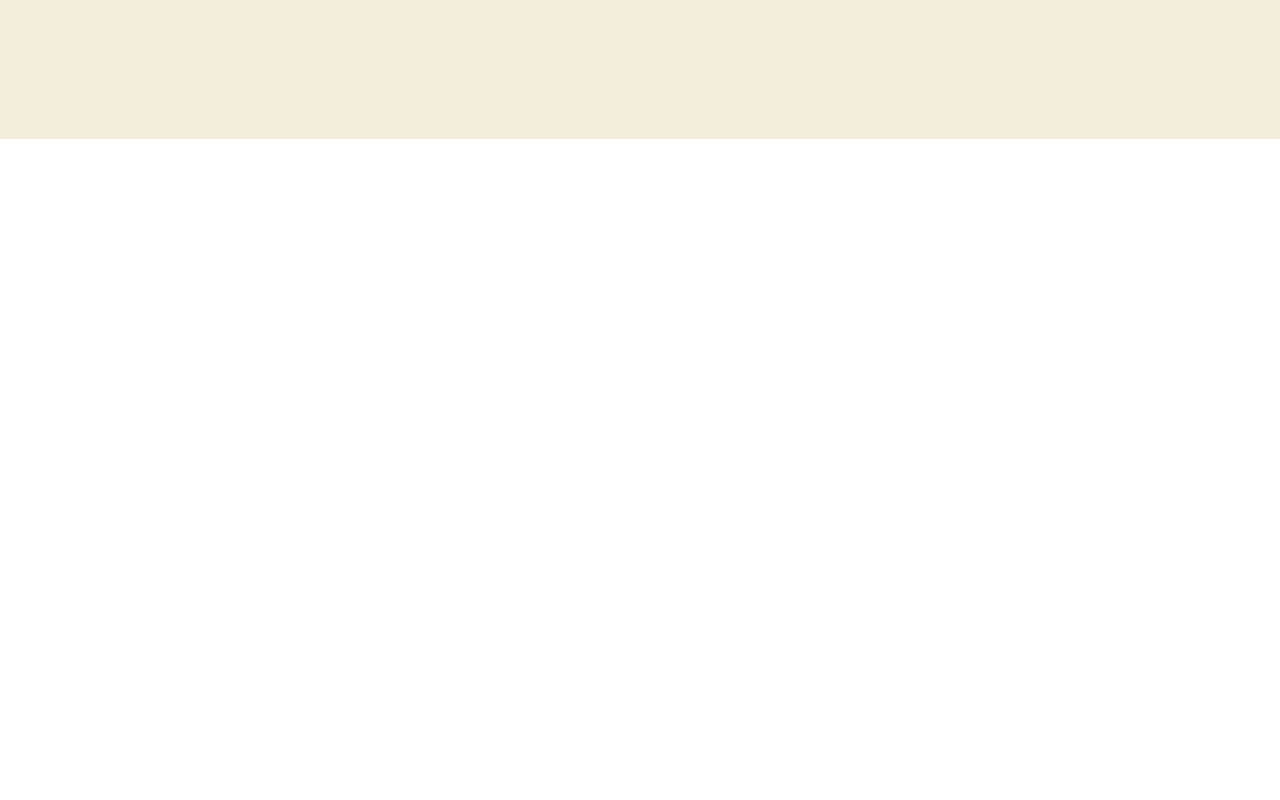
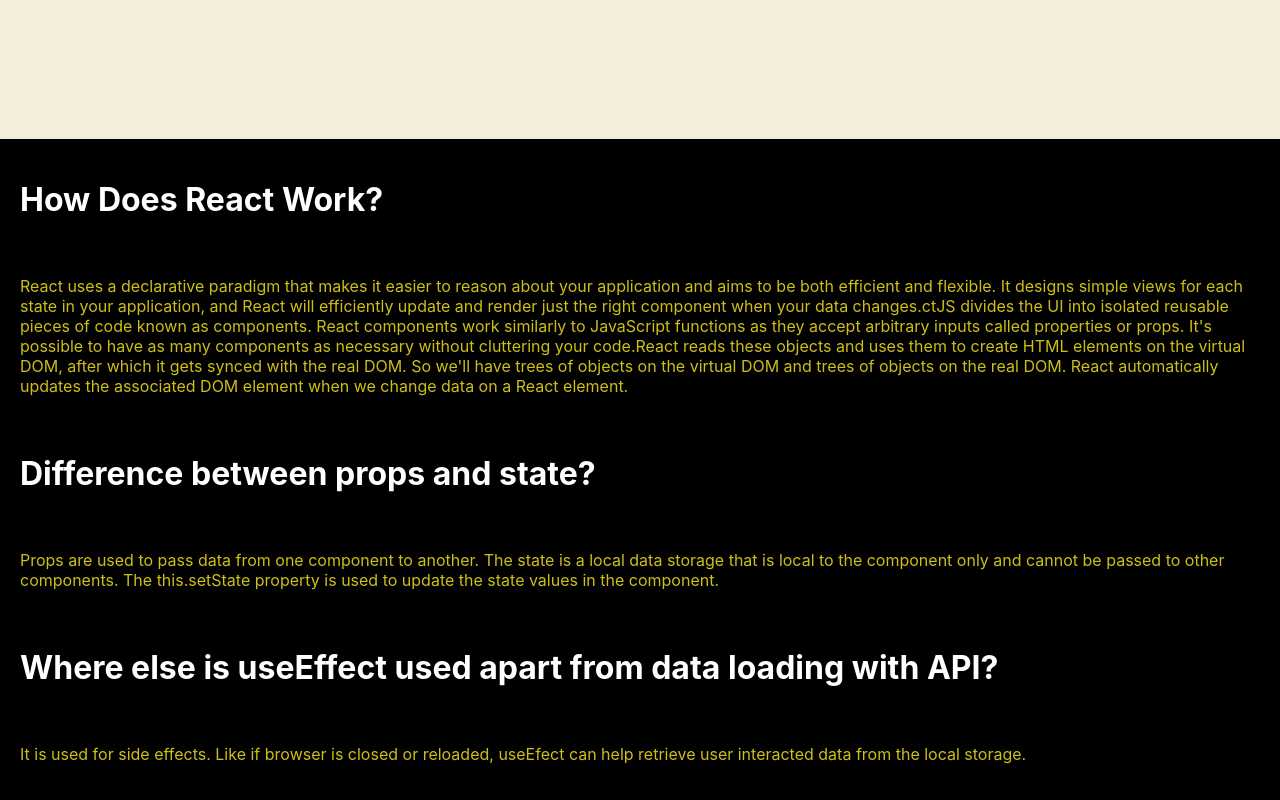
Before and after one commit to RAZYANIK/DailyExcerciseTracker, a React (Create React App) app: page / in a window 1280 px wide. Shown: the part 1510-2310 px from the top of the page. Before the commit the page ends 1649 px from the top, so only its background shows below. Built offline with nearby package versions, Linux system fonts and the light colour scheme.

Commit message:
7th commit

```diff
--- a/src/App.js
+++ b/src/App.js
@@ -1,12 +1,13 @@
 
 import './App.css';
 import LandingPage from './Component/LandingPage/LandingPage';
+import QnA from './Component/QnA/QnA';
 
 function App() {
   return (
     <div>
       <LandingPage></LandingPage>
-
+      <QnA></QnA>
     </div>
   );
 }
--- a/src/Component/LandingPage/LandingPage.js
+++ b/src/Component/LandingPage/LandingPage.js
@@ -6,12 +6,18 @@
 import './LandingPage.css'
 const LandingPage = () => {
     const [tasks, setTasks] = useState([]);
-
+    const [panel, setPanel] = useState([]);
     useEffect(() => {
         fetch('fakadata.json')
             .then(res => res.json())
             .then(data => setTasks(data))
     }, [])
+
+    const handleAssignTask = (task) => {
+        // console.log("clicked",task);
+        const newPanel = [...panel, task];
+        setPanel(newPanel);
+    }
 
     return (
         <div>
@@ -25,14 +31,14 @@
                         tasks.map(task => <Task
                             key={task.id}
                             task={task}
-
+                            handleAssignTask={handleAssignTask}
                         >
                         </Task>)
                     }
                 </div>
                 <div className='panel-container'>
                     <SidePanel
-
+                        panel={panel}
                     ></SidePanel>
 
                 </div>
--- a/src/Component/QnA/QnA.css
+++ b/src/Component/QnA/QnA.css
@@ -0,0 +1,9 @@
+h1 {
+    color: white;
+}
+
+.qna-section {
+    background-color: rgb(0, 0, 0);
+    color: rgb(206, 191, 23);
+    padding: 20px;
+}
--- a/src/Component/QnA/QnA.js
+++ b/src/Component/QnA/QnA.js
@@ -2,8 +2,18 @@
 import './QnA.css'
 const QnA = () => {
     return (
-        <div>
-
+        <div className='qna-section'>
+            <h1>How Does React Work?</h1>
+            <br />
+            <p>React uses a declarative paradigm that makes it easier to reason about your application and aims to be both efficient and flexible. It designs simple views for each state in your application, and React will efficiently update and render just the right component when your data changes.ctJS divides the UI into isolated reusable pieces of code known as components. React components work similarly to JavaScript functions as they accept arbitrary inputs called properties or props. It's possible to have as many components as necessary without cluttering your code.React reads these objects and uses them to create HTML elements on the virtual DOM, after which it gets synced with the real DOM. So we'll have trees of objects on the virtual DOM and trees of objects on the real DOM. React automatically updates the associated DOM element when we change data on a React element.</p>
+            <br />
+            <h1>Difference between props and state?</h1>
+            <br />
+            <p>Props are used to pass data from one component to another. The state is a local data storage that is local to the component only and cannot be passed to other components. The this.setState property is used to update the state values in the component.</p>
+            <br />
+            <h1>Where else is useEffect used apart from data loading with API?</h1>
+            <br />
+            <p>It is used for side effects. Like if browser is closed or reloaded, useEfect can help retrieve user interacted data from the local storage.</p>
         </div>
     );
 };
--- a/src/Component/SidePanel/SidePanel.js
+++ b/src/Component/SidePanel/SidePanel.js
@@ -1,10 +1,17 @@
-import React from 'react';
+import React, { useState } from 'react';
 import './SidePanel.css'
-const SidePanel = () => {
+const SidePanel = (props) => {
+    const [breaks, setBreaks] = useState(0);
+    const handleAddBreak = (breaks) => {
+        setBreaks(breaks);
+        localStorage.setItem('break-time', JSON.stringify(breaks));
+    }
+    const { panel } = props;
+    // console.log(panel);
 
-    const handleAddBreak = (breaks) => {
-        // console.log("clicked",e);
-
+    let totalTaskAllocationTime = 0;
+    for (const task of panel) {
+        totalTaskAllocationTime = totalTaskAllocationTime + task.timeRequired;
     }
     return (
         <div className='panel'>
@@ -26,19 +33,19 @@
             <div className="break-section">
                 <h3>Take a Break</h3>
                 <div className='break-times'>
-                    <button onClick={(e) => handleAddBreak(1)}>
+                    <button onClick={(e) => handleAddBreak(2)}>
                         <span>2 </span> <small>min</small>
                     </button>
-                    <button onClick={(e) => handleAddBreak(2)}>
+                    <button onClick={(e) => handleAddBreak(5)}>
                         <span>5 </span> <small>min</small>
                     </button>
-                    <button onClick={(e) => handleAddBreak(3)}>
+                    <button onClick={(e) => handleAddBreak(10)}>
                         <span>10 </span> <small>min</small>
                     </button>
-                    <button onClick={(e) => handleAddBreak(4)}>
+                    <button onClick={(e) => handleAddBreak(15)}>
                         <span>15 </span> <small>min</small>
                     </button>
-                    <button onClick={(e) => handleAddBreak(5)}>
+                    <button onClick={(e) => handleAddBreak(20)}>
                         <span>20 </span> <small>min</small>
                     </button>
                 </div>
@@ -47,11 +54,11 @@
                 <h3>Exercise Time Allocations</h3>
                 <div className='task-time-panel'>
                     <h4>Exercises Time</h4>
-                    <h4>{ } Minutes</h4>
+                    <h4>{totalTaskAllocationTime} Minutes</h4>
                 </div>
                 <div className='break-time-panel'>
                     <h4 >Break Time</h4>
-                    <h4>{ } Minutes</h4>
+                    <h4>{breaks} Minutes</h4>
                 </div>
                 <button className='finish-tasks'>
                     Activity Completed
--- a/src/Component/Task/Task.js
+++ b/src/Component/Task/Task.js
@@ -1,7 +1,7 @@
 import React from 'react';
 import './Task.css'
 const Task = (props) => {
-    const { task } = props;
+    const { handleAssignTask, task } = props;
     const { picture, taskName, timeRequired } = task;
     return (
         <div className='task'>
@@ -10,7 +10,7 @@
                 <p className='task-name'>{taskName}</p>
                 <p className='task-time'> Allocated Time: {timeRequired} Minutes</p>
             </div>
-            <button className='btn-task-assign'>
+            <button onClick={() => handleAssignTask(props.task)} className='btn-task-assign'>
                 <p>Add to Exercise</p>
             </button>
 
```
